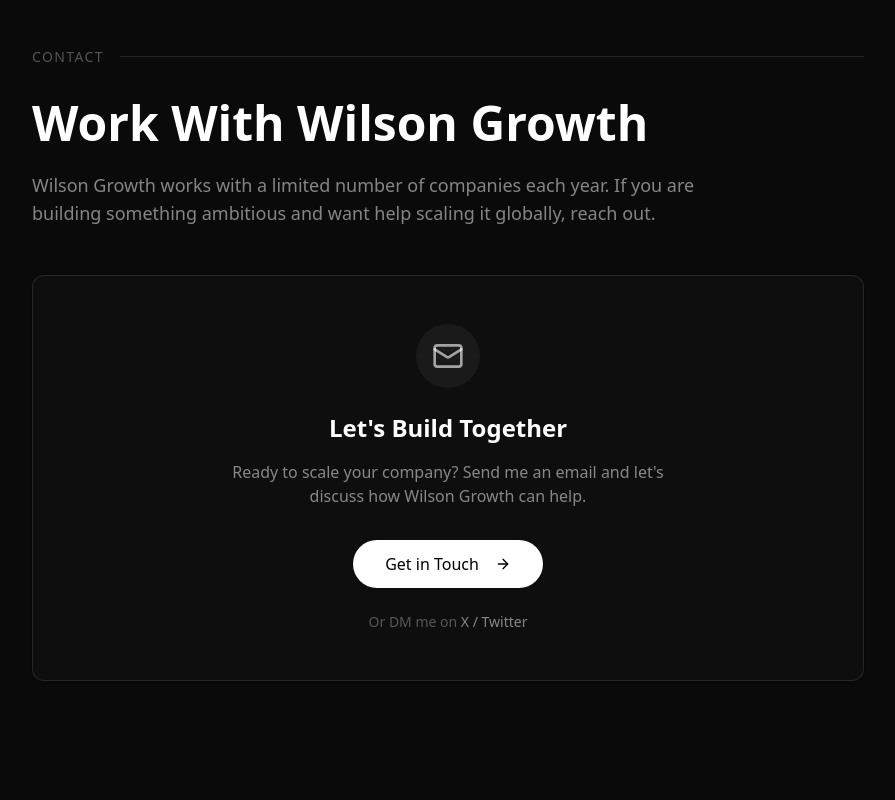
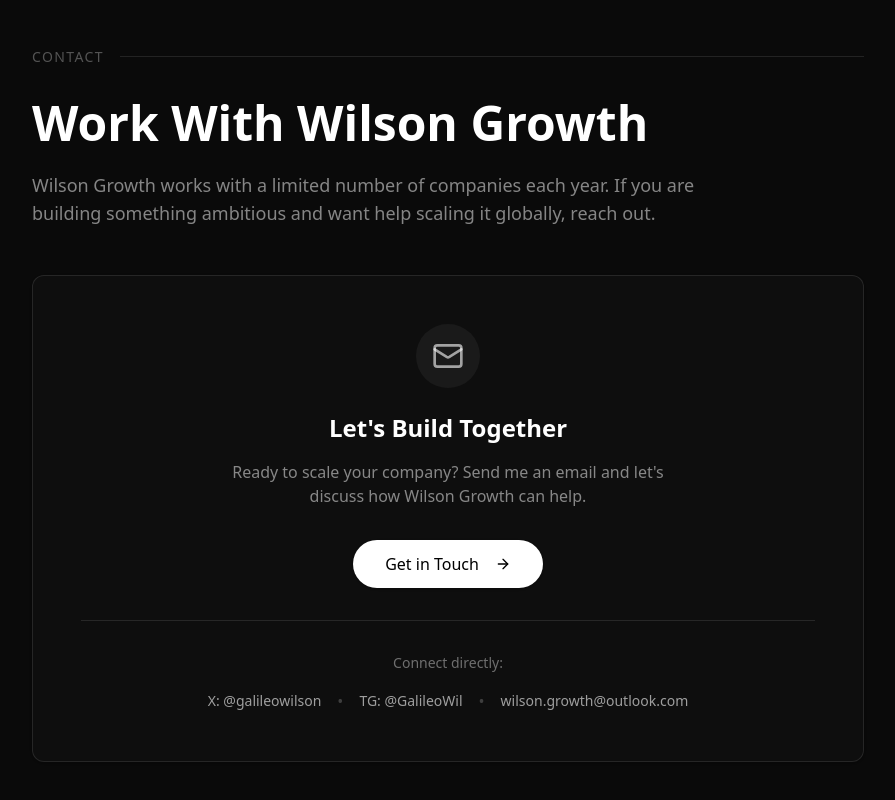
Before and after one commit to galileowil/galileowilson, a Next.js app: page / in a window 1280 px wide. Shown: the part 7932-8732 px from the top of the page, without its empty margins (192-1087 px from the left). Built offline with nearby package versions, Linux system fonts and the light colour scheme.

Commit message:
Add contact info - X, Telegram, email to Contact section

```diff
--- a/components/sections/Contact.tsx
+++ b/components/sections/Contact.tsx
@@ -52,23 +52,41 @@
                 className="bg-white text-black hover:bg-white/90 rounded-full px-8 h-12 text-base font-medium group"
                 asChild
               >
-                <a href="mailto:galileo@wilsongrowth.com">
+                <a href="mailto:wilson.growth@outlook.com">
                   Get in Touch
                   <ArrowRight className="ml-2 h-4 w-4 transition-transform group-hover:translate-x-1" />
                 </a>
               </Button>
 
-              <p className="mt-6 text-sm text-white/30">
-                Or DM me on{" "}
+              <div className="mt-8 pt-8 border-t border-white/10">
+                <p className="text-sm text-white/40 mb-4">Connect directly:</p>
+                <div className="flex flex-col sm:flex-row gap-4 justify-center items-center">
                   <a
                     href="https://x.com/galileowilson"
                     target="_blank"
                     rel="noopener noreferrer"
-                  className="text-white/50 hover:text-white/70 transition-colors"
+                    className="text-white/60 hover:text-white transition-colors text-sm"
                   >
-                  X / Twitter
+                    X: @galileowilson
                   </a>
-              </p>
+                  <span className="hidden sm:inline text-white/20">•</span>
+                  <a
+                    href="https://t.me/GalileoWil"
+                    target="_blank"
+                    rel="noopener noreferrer"
+                    className="text-white/60 hover:text-white transition-colors text-sm"
+                  >
+                    TG: @GalileoWil
+                  </a>
+                  <span className="hidden sm:inline text-white/20">•</span>
+                  <a
+                    href="mailto:wilson.growth@outlook.com"
+                    className="text-white/60 hover:text-white transition-colors text-sm"
+                  >
+                    wilson.growth@outlook.com
+                  </a>
+                </div>
+              </div>
             </CardContent>
           </Card>
         </motion.div>
```
Also changed, not shown: 3 other files (tests, documents, lock files or other folders). Lines whose indentation alone changed are shown as unchanged.
